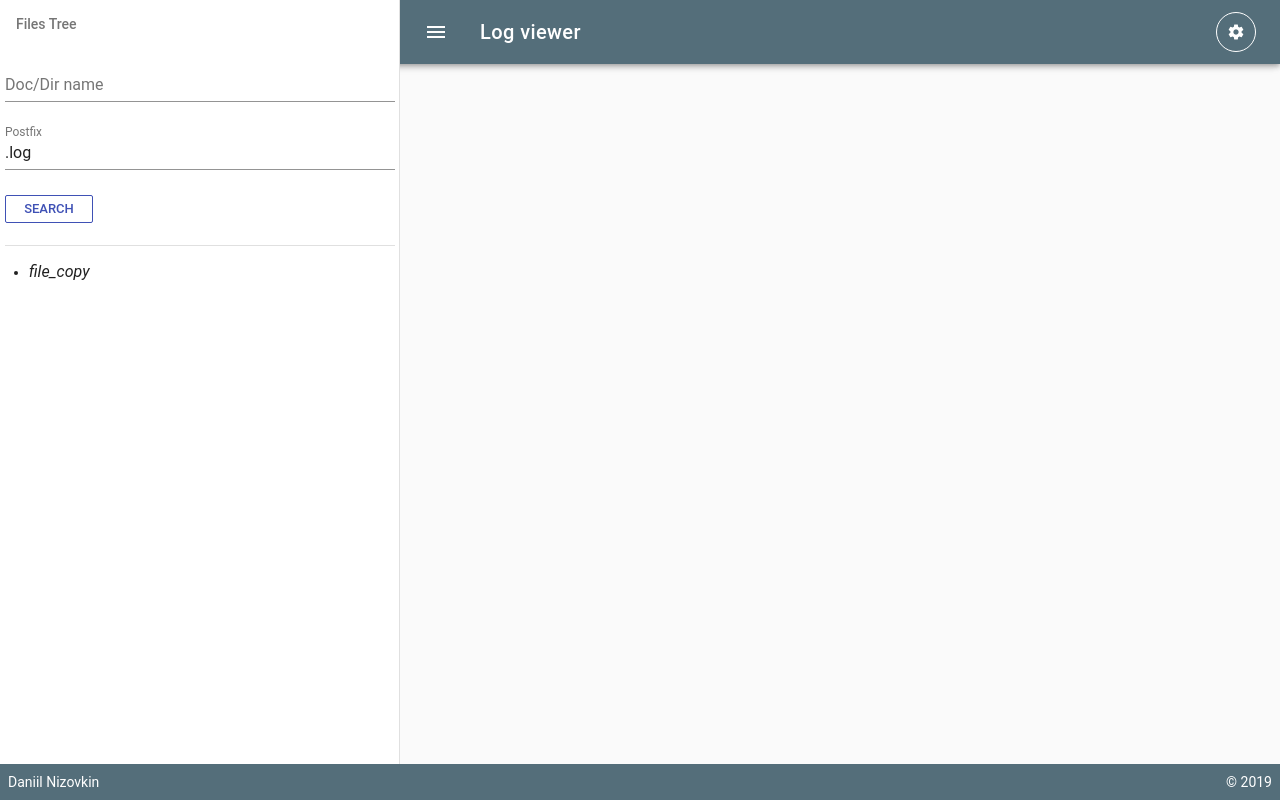
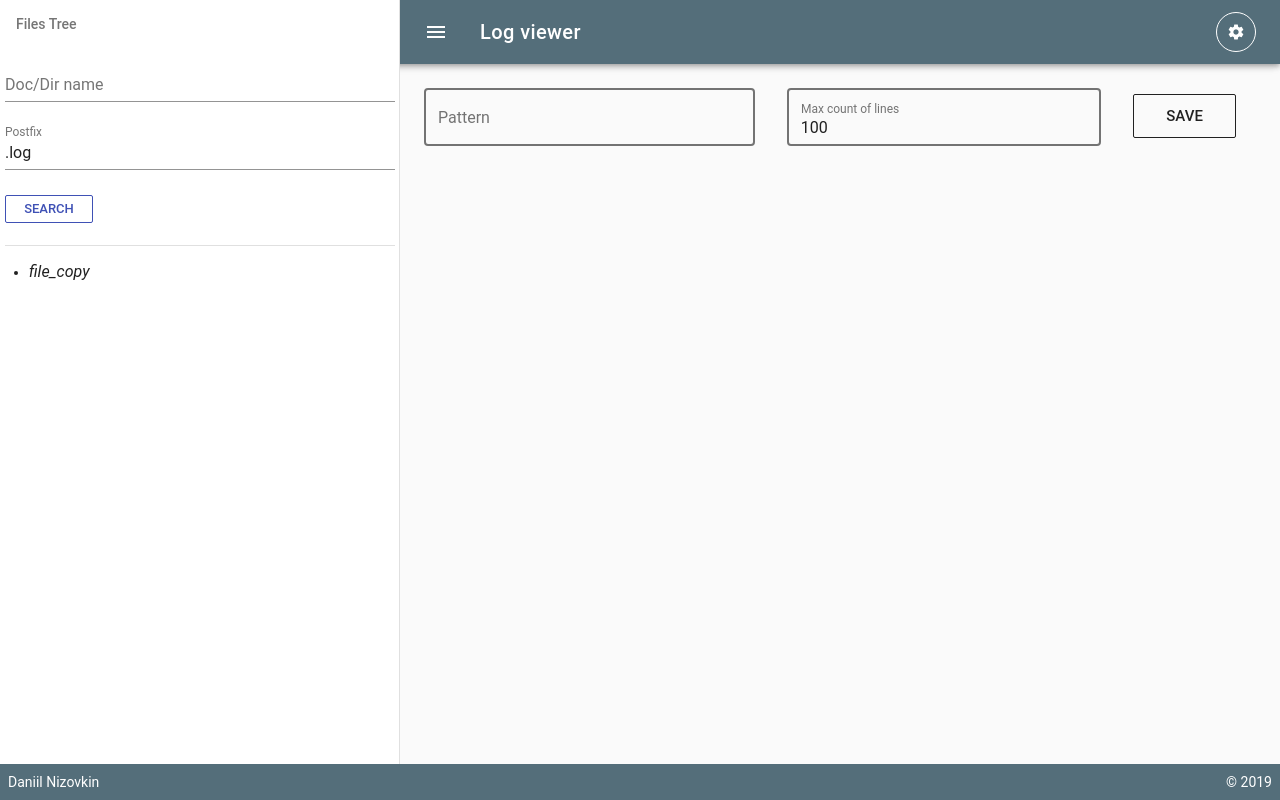
Before and after one commit to DaNizz97/grep-engine-client, a Vue app: page / in a window 1280 px wide. Built offline with nearby package versions, Linux system fonts and the light colour scheme; what vue-resource would draw is missing.

Commit message:
Implement settings saving

```diff
--- a/src/components/GrepLine.vue
+++ b/src/components/GrepLine.vue
@@ -1,6 +1,6 @@
 <template>
-  <div>
-    <span class="line" v-for="line in lines">
+  <div class="line">
+    <span v-for="line in lines">
       <span :class="{highlighted: line === matchedWord}">{{line}}</span>
     </span>
     <v-divider></v-divider>
@@ -29,7 +29,7 @@
 
 <style scoped>
   .line {
-    margin: 10px;
+    margin: 15px;
     font-size: 14px;
     font-family: Verdana;
     width: 100%;
--- a/src/components/GrepOutput.vue
+++ b/src/components/GrepOutput.vue
@@ -1,33 +1,45 @@
 <template>
   <div>
     <div class="settings">
-      <v-container v-if="!isVisible">
+      <v-container v-if="isVisible">
         <v-layout row wrap>
 
-          <v-flex xs12 sm6>
+          <v-flex xs12 sm5>
             <v-text-field
                 v-model="pattern"
                 label="Pattern"
                 outline
+                class="mr-3"
             ></v-text-field>
           </v-flex>
 
-          <v-flex xs12 sm6>
+          <v-flex xs12 sm5>
             <v-text-field
-                v-model="linesMaxCount"
+                v-model="maxLinesCount"
                 label="Max count of lines"
                 outline
+                class="ml-3 mr-3"
             ></v-text-field>
           </v-flex>
-
+          <v-flex xs 12 sm2>
+            <v-btn
+                outline
+                large
+                class="ml-3"
+                @click="saveSettings"
+            >save
+            </v-btn>
+          </v-flex>
         </v-layout>
       </v-container>
     </div>
     <div class="output">
       <ol>
         <li v-for="ss in matchedLines">
-          <grep-line :lines="ss"
-                     :matched-word="pattern"></grep-line>
+          <grep-line
+              :lines="ss"
+              :matched-word="pattern"
+          ></grep-line>
         </li>
       </ol>
     </div>
@@ -53,16 +65,20 @@
             return {
                 matchedLines: [],
                 splittedLine: [],
-                pattern: ''
+                pattern: '',
+                maxLinesCount: 100
             }
         },
         methods: {
             getData() {
+                if (this.maxLinesCount == null || this.maxLinesCount <= 0) {
+                    this.maxLinesCount = 50;
+                }
                 if (this.path) {
                     this.$http.post('http://localhost:8080/search', {
                         fileName: this.path,
                         pattern: this.pattern,
-                        maxLinesCount: 20,
+                        maxLinesCount: this.maxLinesCount,
                         revert: true
                     }).then(response => {
                         this.matchedLines = response.body.split('\n');
@@ -78,6 +94,10 @@
                     })
                 }
             },
+            saveSettings() {
+                if (this.path)
+                    this.getData()
+            }
         },
         watch: {
             path: function () {
--- a/src/components/MainFrame.vue
+++ b/src/components/MainFrame.vue
@@ -76,6 +76,5 @@
     width: 400px;
     min-height: 100%;
     padding: 5px;
-    /*border: solid 1px black; */
   }
 </style>
```
